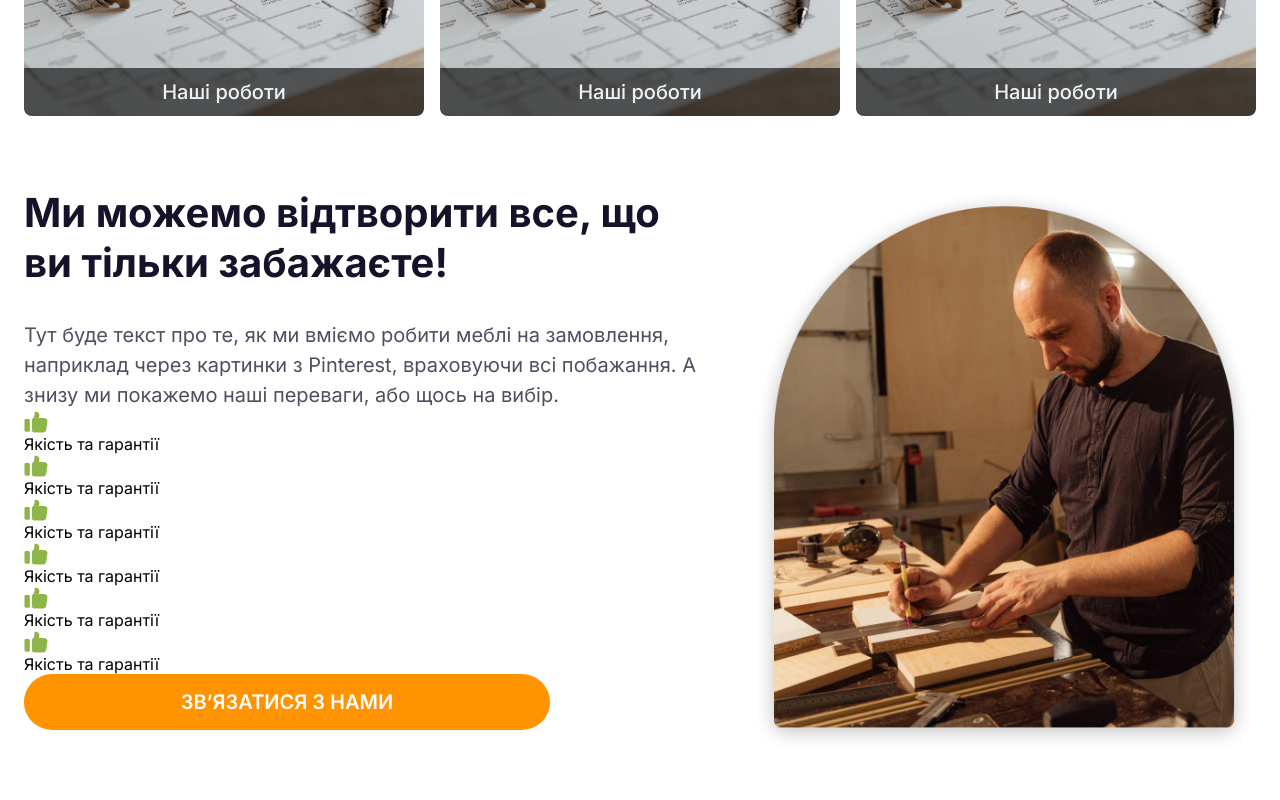
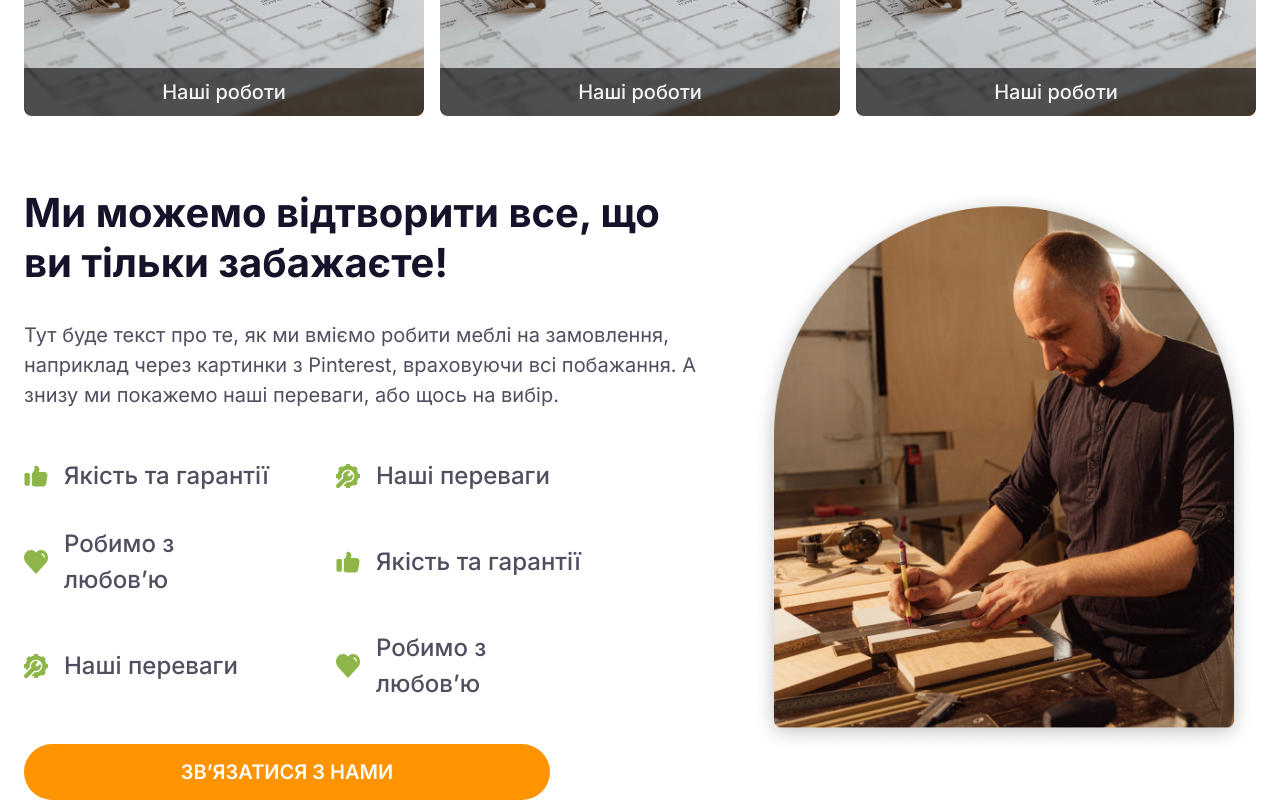
Before and after one commit to ShadePrima/next-creatiff-app, a Next.js app: page / in a window 1280 px wide. Shown: the part 3358-4158 px from the top of the page. Before the commit the page ends 4111 px from the top, so only its background shows below. Built offline with nearby package versions, Linux system fonts and the light colour scheme.

Commit message:
furniture section

```diff
--- a/components/furniture/Furniture.module.scss
+++ b/components/furniture/Furniture.module.scss
@@ -7,6 +7,7 @@
   justify-content: space-between;
   align-items: start;
   gap: 16px;
+  flex-wrap: wrap;
 }
 
 .content {
@@ -23,3 +24,36 @@
   @include text4;
   color: $font-color-dark;
 }
+
+.table {
+  margin-top: $margin-48;
+  max-width: 569px;
+
+  display: flex;
+  justify-content: space-between;
+  align-items: center;
+  flex-wrap: wrap;
+  gap: 32px;
+
+  @media (max-width: 425px) {
+    justify-content: center;
+  }
+}
+
+.tableItem {
+  width: 257px;
+
+  display: flex;
+  justify-content: start;
+  align-items: center;
+  gap: 16px;
+
+  p {
+    @include text1;
+    color: $font-color-dark;
+  }
+}
+
+.button {
+  margin-top: 42px;
+}
--- a/components/furniture/Furniture.tsx
+++ b/components/furniture/Furniture.tsx
@@ -24,12 +24,14 @@ export default function Furniture() {
         <div className={styles.table}>
           {furnitureList.map((item) => (
             <div key={item.id} className={styles.tableItem}>
-              <Image src={lukas} alt='lukas' />
-              <p>Якість та гарантії</p>
+              <Image src={item.icon} alt={item.text} />
+              <p>{item.text}</p>
             </div>
           ))}
         </div>
-        <Button title='зв’язатися з нами' maxWidth={526} minHeight={56} />
+        <div className={styles.button}>
+          <Button title='зв’язатися з нами' maxWidth={526} minHeight={56} />
+        </div>
       </div>
       <Image src={image} alt='furniture' width={504} height={570} />
     </div>
```
